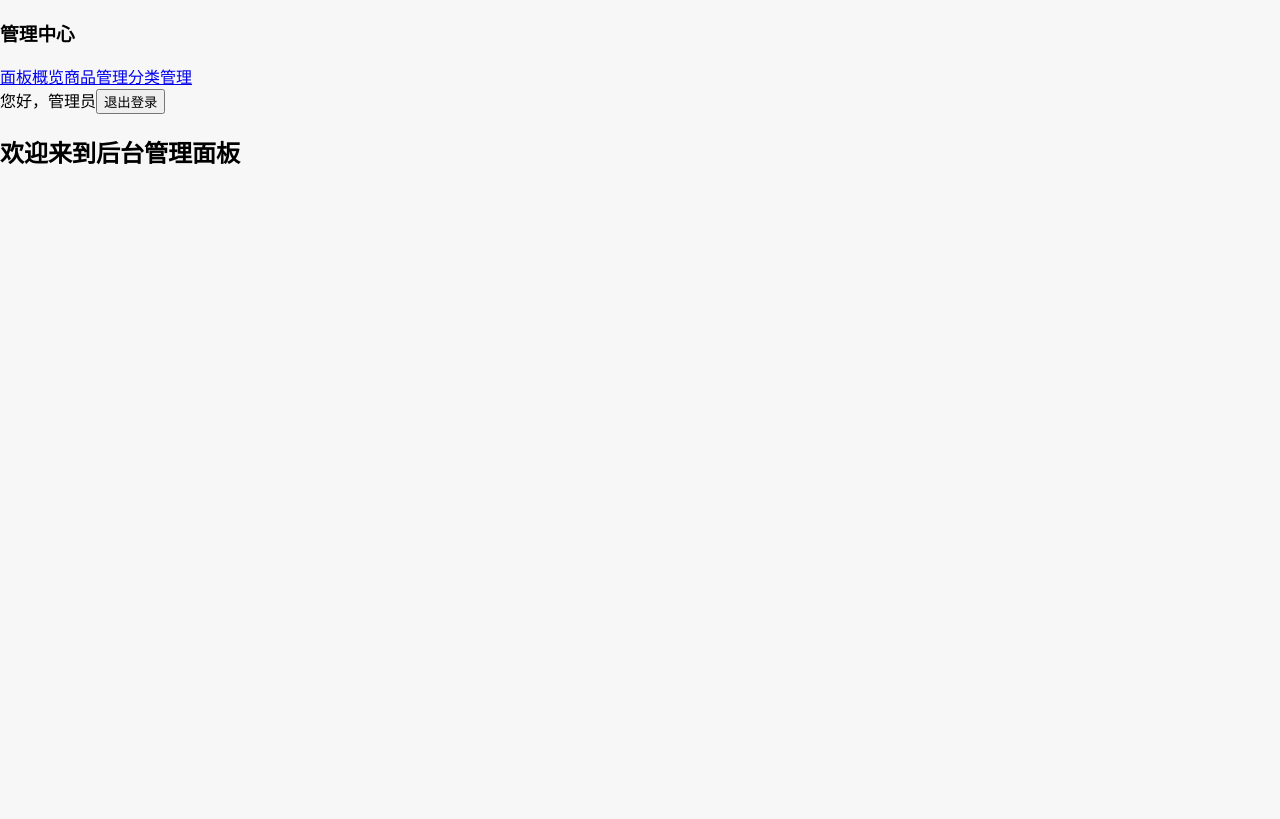
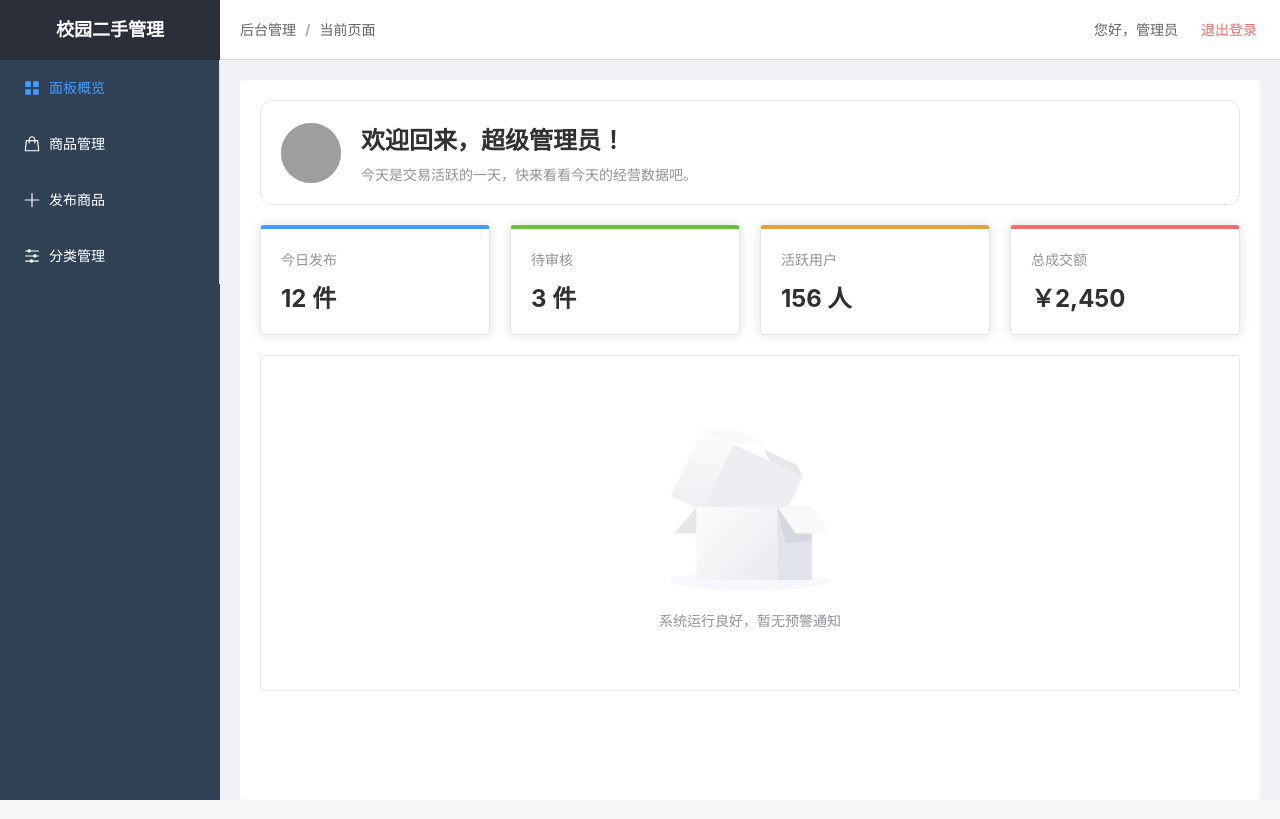
Before and after one commit to Sucayyyyyy/Campus-Secondhand-Platform, a Vue app: page /admin/dashboard in a window 1280 px wide. Built offline with nearby package versions, Linux system fonts and the light colour scheme; sample sign-in values are in the browser's storage; grey boxes are pictures that could not be loaded.

Commit message:
feat: 完成后台管理系统骨架，修复登录路由守卫，新增发布商品表单

```diff
--- a/package.json
+++ b/package.json
@@ -14,7 +14,9 @@
     "format": "prettier --write --experimental-cli src/"
   },
   "dependencies": {
+    "@element-plus/icons-vue": "^2.3.2",
     "axios": "^1.13.2",
+    "element-plus": "^2.12.0",
     "pinia": "^3.0.4",
     "vue": "^3.5.25",
     "vue-router": "^4.6.3"
--- a/src/main.js
+++ b/src/main.js
@@ -2,11 +2,13 @@ import { createApp } from 'vue'
 import App from './App.vue'
 import router from './router'
 import { createPinia } from 'pinia'
+import ElementPlus from 'element-plus'
+import 'element-plus/dist/index.css'
 
 const app = createApp(App)
 const pinia = createPinia();
 
 app.use(pinia);
 app.use(router)
-
+app.use(ElementPlus) // 挂载插件
 app.mount('#app')
--- a/src/router/index.js
+++ b/src/router/index.js
@@ -1,48 +1,59 @@
 import { createRouter, createWebHistory } from 'vue-router'
-
 import { useAuthStore } from '@/stores/auth';
 
-
 const routes = [
-  // 前台首页
+  // 1. 根路径：显式处理跳转
   {
     path: '/',
+    name: 'Root',
+    redirect: to => {
+      const token = localStorage.getItem('campus_user_token');
+      // 如果有 token 就去后台，没 token 就去登录
+      return token ? '/admin/dashboard' : '/admin/login';
+    }
+  },
+  // 2. 前台首页
+  {
+    path: '/home',
     name: 'Home',
-    component: () => import('@/views/front/Home.vue')
+    component: () => import('@/views/front/Home.vue'),
+    meta: { requiresAuth: true }
   },
-
-  // **新增：商品详情页**
+  // 3. 商品详情页
   {
-    path: '/detail/:id', // 使用动态参数 :id 来匹配商品ID
+    path: '/detail/:id',
     name: 'ProductDetail',
     component: () => import('@/views/front/ProductDetail.vue')
   },
-  // 后台登录页
+  // 4. 后台登录页
   {
     path: '/admin/login',
     name: 'AdminLogin',
     component: () => import('@/views/admin/AdminLogin.vue')
   },
-  // 后台管理面板
+  // 5. 后台管理面板
   {
     path: '/admin',
     name: 'Admin',
     component: () => import('@/views/admin/AdminLayout.vue'),
-    redirect: '/admin/dashboard', // 访问 /admin 自动重定向
-    meta: { requiresAuth: true }, // 整个后台区域都需要权限
+    redirect: '/admin/dashboard',
+    meta: { requiresAuth: true },
     children: [
       {
         path: 'dashboard',
         name: 'AdminDashboard',
         component: () => import('@/views/admin/Dashboard.vue'),
       },
-      // 商品管理路由 (引用了您刚刚创建的占位符文件)
+      {
+        path: 'add-product',
+        name: 'AddProduct',
+        component: () => import('@/views/admin/AddProduct.vue'),
+      },
       {
         path: 'products',
         name: 'ProductManagement',
         component: () => import('@/views/admin/ProductManagement.vue'),
       },
-      // 分类管理路由 (引用了您刚刚创建的占位符文件)
       {
         path: 'categories',
         name: 'CategoryManagement',
@@ -50,7 +61,6 @@ const routes = [
       },
     ]
   }
-
 ];
 
 const router = createRouter({
@@ -58,35 +68,39 @@ const router = createRouter({
   routes: routes,
 })
 
-// 引入一个全局变量来存储 authStore，确保它只实例化一次
-let authStore;
+// 全局前置守卫
 router.beforeEach((to, from, next) => {
-  // 1. 【核心修复】：在守卫第一次执行时才实例化 Store
-  if (!authStore) {
-    authStore = useAuthStore();
+  const authStore = useAuthStore();
+
+  // 统一获取登录状态
+  const token = localStorage.getItem('campus_user_token');
+  const isLoggedIn = authStore.isLoggedIn || !!token;
+
+  // 核心逻辑修改：
+  // 1. 如果去的是根路径 "/"
+  if (to.path === '/') {
+    if (isLoggedIn) {
+      next({ name: 'AdminDashboard' });
+    } else {
+      next({ name: 'AdminLogin' });
+    }
+    return; // 必须 return，否则会执行下面的 next() 导致重复
   }
 
-  // 检查目标路由是否需要认证（我们使用 meta: { requiresAuth: true } 标记）
   const requiresAuth = to.matched.some(record => record.meta.requiresAuth);
 
-  // 检查用户是否已登录
-  const isLoggedIn = authStore.isLoggedIn;
-
-  // 场景 1: 目标路由需要登录权限，但用户未登录
+  // 场景 A: 访问受限页面且未登录
   if (requiresAuth && !isLoggedIn) {
-    // 重定向到登录页
     next({ name: 'AdminLogin' });
-
-  // 场景 2: 用户已登录，但尝试访问登录页
-  } else if (isLoggedIn && to.name === 'AdminLogin') {
-    // 阻止访问登录页，跳转到管理面板
+  }
+  // 场景 B: 已登录用户尝试去登录页
+  else if (to.name === 'AdminLogin' && isLoggedIn) {
     next({ name: 'AdminDashboard' });
-
-  // 场景 3: 正常放行
-  } else {
+  }
+  // 场景 C: 正常放行
+  else {
     next();
   }
 });
 
-
-export default router
+export default router;
--- a/src/stores/auth.js
+++ b/src/stores/auth.js
@@ -1,49 +1,60 @@
 import { defineStore } from 'pinia';
-import { userLogin, getUserProfile } from '@/api/user'; // 导入API
+// 【修正 1】：导入时使用 as 起别名，避免和下面的 login action 同名冲突
+import { login as loginApi, getUserProfile } from '@/api/user';
 
-// 假设我们使用localStorage来保持登录状态
+
 const TOKEN_KEY = 'campus_user_token';
 const USER_INFO_KEY = 'campus_user_info';
 
 export const useAuthStore = defineStore('auth', {
-    state: () => ({
-        token: localStorage.getItem(TOKEN_KEY) || null, // 从本地存储加载Token
-        userInfo: JSON.parse(localStorage.getItem(USER_INFO_KEY)) || null, // 从本地存储加载用户信息
-        isLoggedIn: !!localStorage.getItem(TOKEN_KEY), // 根据Token判断是否登录
-    }),
+   state: () => {
+        // 1. 先把字符串取出来
+        const savedUserInfo = localStorage.getItem(USER_INFO_KEY);
+
+        return {
+            token: localStorage.getItem(TOKEN_KEY) || null,
+            // 2. 【核心修复】：增加逻辑判断，只有当字符串存在且不是 "undefined" 时才解析
+            userInfo: (savedUserInfo && savedUserInfo !== "undefined")
+                       ? JSON.parse(savedUserInfo)
+                       : null,
+            isLoggedIn: !!localStorage.getItem(TOKEN_KEY),
+        };
+    },
 
     actions: {
-        /**
-         * 处理用户登录逻辑
-         * @param {string} username
-         * @param {string} password
-         */
         async login(username, password) {
             try {
-                // 调用后端登录接口
-                const response = await userLogin({ username, password });
+                // 【修正 2】：使用别名调用 API 接口
+                // 这里的 res 结构取决于你在 axios 拦截器里的设置
+                const res = await loginApi({ username, password });
 
-                // 【重要】根据后端实际返回结构调整
-                // 假设后端返回 { token: '...', user: { id: 1, name: '管理员' } }
-                const { token, user } = response.data;
+                // 【修正 3】：健壮性处理
+                // 如果后端返回的是 { success, token, user }，直接解构 res.data
+                // 如果 axios 拦截器已经 return 了 response.data，则直接解构 res
+                const data = res.data || res;
+                const { token, user } = data;
 
-                // 存储状态到 Store 和本地存储
+                if (!token) {
+                    throw new Error('登录响应中未获取到 Token');
+                }
+
+                // 3. 存储状态到 Store
                 this.token = token;
                 this.userInfo = user;
                 this.isLoggedIn = true;
 
+                // 4. 存储到本地（统一使用常量 TOKEN_KEY）
                 localStorage.setItem(TOKEN_KEY, token);
                 localStorage.setItem(USER_INFO_KEY, JSON.stringify(user));
 
-                return true; // 登录成功
+                return true;
             } catch (error) {
-                this.logout(); // 登录失败时清除状态
-                console.error('登录失败:', error);
-                throw error; // 抛出错误给组件处理
+                this.logout();
+                console.error('Store 登录失败:', error);
+                throw error;
             }
         },
 
-        // 登出操作
         logout() {
             this.token = null;
             this.userInfo = null;
@@ -52,16 +63,16 @@ export const useAuthStore = defineStore('auth', {
             localStorage.removeItem(USER_INFO_KEY);
         },
 
-        // 获取用户详情（待实现接口）
         async fetchProfile() {
             if (!this.token) return;
             try {
                 const response = await getUserProfile();
-                this.userInfo = response.data; // 更新 Store 中的用户信息
-                localStorage.setItem(USER_INFO_KEY, JSON.stringify(response.data));
+                const data = response.data || response;
+                this.userInfo = data;
+                localStorage.setItem(USER_INFO_KEY, JSON.stringify(data));
             } catch (error) {
                 console.error('获取用户信息失败', error);
-                this.logout(); // 获取失败可能需要强制登出
+                this.logout();
             }
         }
     }
--- /dev/null
+++ b/src/views/admin/AddProduct.vue
@@ -0,0 +1,104 @@
+<template>
+  <div class="add-product-container">
+    <el-card>
+      <template #header>
+        <div class="card-header">
+          <span>发布新商品</span>
+        </div>
+      </template>
+
+      <el-form :model="productForm" :rules="rules" ref="formRef" label-width="100px">
+        <el-form-item label="商品名称" prop="title">
+          <el-input v-model="productForm.title" placeholder="请输入商品名称，如：九成新考研数学资料" />
+        </el-form-item>
+
+        <el-form-item label="商品分类" prop="categoryId">
+          <el-select v-model="productForm.categoryId" placeholder="请选择分类">
+            <el-option label="数码产品" value="1" />
+            <el-option label="图书教材" value="2" />
+            <el-option label="生活用品" value="3" />
+            <el-option label="运动器材" value="4" />
+          </el-select>
+        </el-form-item>
+
+        <el-form-item label="商品价格" prop="price">
+          <el-input-number v-model="productForm.price" :precision="2" :step="0.1" :min="0" />
+          <span style="margin-left: 10px">元</span>
+        </el-form-item>
+
+        <el-form-item label="详细描述" prop="description">
+          <el-input v-model="productForm.description" type="textarea" rows="4" placeholder="请输入成色、购买渠道、是否有瑕疵等..." />
+        </el-form-item>
+
+        <el-form-item label="商品图片">
+          <el-upload
+            action="#"
+            list-type="picture-card"
+            :auto-upload="false"
+            :limit="3"
+          >
+            <el-icon><Plus /></el-icon>
+          </el-upload>
+        </el-form-item>
+
+        <el-form-item>
+          <el-button type="primary" @click="submitForm" :loading="loading">立即发布</el-button>
+          <el-button @click="resetForm">重置</el-button>
+        </el-form-item>
+      </el-form>
+    </el-card>
+  </div>
+</template>
+
+<script setup>
+import { ref, reactive } from 'vue'
+import { ElMessage } from 'element-plus'
+import { Plus } from '@element-plus/icons-vue'
+
+const formRef = ref(null)
+const loading = ref(false)
+
+const productForm = reactive({
+  title: '',
+  categoryId: '',
+  price: 0,
+  description: ''
+})
+
+const rules = {
+  title: [{ required: true, message: '请输入商品名称', trigger: 'blur' }],
+  categoryId: [{ required: true, message: '请选择分类', trigger: 'change' }],
+  price: [{ required: true, message: '请输入价格', trigger: 'blur' }],
+  description: [{ required: true, message: '请输入商品描述', trigger: 'blur' }]
+}
+
+const submitForm = async () => {
+  if (!formRef.value) return
+  await formRef.value.validate((valid) => {
+    if (valid) {
+      loading.ref = true
+      // 模拟后端请求
+      setTimeout(() => {
+        console.log('提交的数据：', productForm)
+        ElMessage.success('商品发布成功！')
+        loading.ref = false
+        resetForm()
+      }, 1000)
+    }
+  })
+}
+
+const resetForm = () => {
+  formRef.value.resetFields()
+}
+</script>
+
+<style scoped>
+.add-product-container {
+  max-width: 800px;
+  margin: 0 auto;
+}
+.card-header {
+  font-weight: bold;
+}
+</style>
--- a/src/views/admin/AdminLayout.vue
+++ b/src/views/admin/AdminLayout.vue
@@ -1,30 +1,61 @@
 <template>
-  <div class="admin-layout">
-    <aside class="sidebar">
-      <h3>管理中心</h3>
-      <nav>
-        <router-link to="/admin/dashboard" active-class="active">面板概览</router-link>
-        <router-link to="/admin/products" active-class="active">商品管理</router-link>
-        <router-link to="/admin/categories" active-class="active">分类管理</router-link>
-      </nav>
-    </aside>
+  <el-container class="layout-container">
+    <el-aside width="220px" class="sidebar">
+      <div class="logo">校园二手管理</div>
+      <el-menu
+        default-active="/admin/dashboard"
+        class="el-menu-vertical"
+        background-color="#304156"
+        text-color="#fff"
+        active-text-color="#409EFF"
+        router
+      >
+        <el-menu-item index="/admin/dashboard">
+          <el-icon><Menu /></el-icon>
+          <span>面板概览</span>
+        </el-menu-item>
+        <el-menu-item index="/admin/products">
+          <el-icon><Goods /></el-icon>
+          <span>商品管理</span>
+        </el-menu-item>
+        <el-menu-item index="/admin/add-product">
+          <el-icon><Plus /></el-icon>
+          <span>发布商品</span>
+        </el-menu-item>
+        <el-menu-item index="/admin/categories">
+          <el-icon><Operation /></el-icon>
+          <span>分类管理</span>
+        </el-menu-item>
+      </el-menu>
+    </el-aside>
 
-    <div class="main-content">
-      <header class="header">
-        <span class="welcome-msg">您好，{{ authStore.userInfo?.name || '管理员' }}</span>
-        <button @click="handleLogout" class="logout-btn">退出登录</button>
-      </header>
+    <el-container>
+      <el-header class="header">
+        <div class="header-left">
+          <el-breadcrumb separator="/">
+            <el-breadcrumb-item>后台管理</el-breadcrumb-item>
+            <el-breadcrumb-item>当前页面</el-breadcrumb-item>
+          </el-breadcrumb>
+        </div>
+        <div class="header-right">
+          <span class="user-name">您好，{{ authStore.userInfo?.username || '管理员' }}</span>
+          <el-button type="danger" link @click="handleLogout">退出登录</el-button>
+        </div>
+      </el-header>
 
-      <main class="page-content">
-        <router-view />
-      </main>
-    </div>
-  </div>
+      <el-main class="main-body">
+        <div class="app-container">
+          <router-view /> </div>
+      </el-main>
+    </el-container>
+  </el-container>
 </template>
 
 <script setup>
 import { useRouter } from 'vue-router';
 import { useAuthStore } from '@/stores/auth';
+// 导入图标
+import { Menu, Goods, Plus, Operation } from '@element-plus/icons-vue';
 
 const router = useRouter();
 const authStore = useAuthStore();
@@ -36,7 +67,41 @@ const handleLogout = () => {
 </script>
 
 <style scoped>
-.admin-layout { /* ... 样式 ... */ }
-.sidebar { /* ... 样式 ... */ }
-/* ... 其他样式 ... */
+.layout-container {
+  height: 100vh;
+}
+.sidebar {
+  background-color: #304156;
+}
+.logo {
+  height: 60px;
+  line-height: 60px;
+  text-align: center;
+  color: #fff;
+  font-weight: bold;
+  font-size: 18px;
+  background-color: #2b2f3a;
+}
+.header {
+  background-color: #fff;
+  display: flex;
+  justify-content: space-between;
+  align-items: center;
+  border-bottom: 1px solid #dcdfe6;
+}
+.main-body {
+  background-color: #f0f2f5;
+  padding: 20px;
+}
+.app-container {
+  background-color: #fff;
+  padding: 20px;
+  border-radius: 4px;
+  min-height: calc(100vh - 120px);
+}
+.user-name {
+  margin-right: 20px;
+  font-size: 14px;
+  color: #606266;
+}
 </style>
--- a/src/views/admin/AdminLogin.vue
+++ b/src/views/admin/AdminLogin.vue
@@ -2,7 +2,7 @@
   <div class="login-page">
     <div class="login-card">
 
-      <h2 class="title">{{ isLoginMode ? '管理员登录' : '管理员注册' }}</h2>
+      <h2 class="title">{{ isLoginMode ? '校园二手平台登录' : '管理员注册' }}</h2>
 
       <form @submit.prevent="isLoginMode ? login() : register()">
 
--- a/src/views/admin/Dashboard.vue
+++ b/src/views/admin/Dashboard.vue
@@ -1,4 +1,45 @@
 <template>
-  <div class="dashboard-page"><h2>欢迎来到后台管理面板</h2></div>
+  <div class="dashboard-content">
+    <el-card class="welcome-card" shadow="hover">
+      <div class="welcome-box">
+        <el-avatar :size="60" src="https://cube.elemecdn.com/0/88/03b0d39583f48206768a7534e55bcpng.png" />
+        <div class="welcome-text">
+          <h2>欢迎回来，超级管理员！</h2>
+          <p>今天是交易活跃的一天，快来看看今天的经营数据吧。</p>
+        </div>
+      </div>
+    </el-card>
+
+    <el-row :gutter="20" class="stat-row">
+      <el-col :span="6" v-for="item in stats" :key="item.title">
+        <el-card shadow="always" class="stat-card" :style="{ borderTop: '4px solid ' + item.color }">
+          <div class="stat-title">{{ item.title }}</div>
+          <div class="stat-value">{{ item.value }}</div>
+        </el-card>
+      </el-col>
+    </el-row>
+
+    <el-card shadow="never">
+      <el-empty description="系统运行良好，暂无预警通知" />
+    </el-card>
+  </div>
 </template>
-<script setup></script>
+
+<script setup>
+const stats = [
+  { title: '今日发布', value: '12 件', color: '#409EFF' },
+  { title: '待审核', value: '3 件', color: '#67C23A' },
+  { title: '活跃用户', value: '156 人', color: '#E6A23C' },
+  { title: '总成交额', value: '￥2,450', color: '#F56C6C' }
+];
+</script>
+
+<style scoped>
+.welcome-card { margin-bottom: 20px; border-radius: 12px; }
+.welcome-box { display: flex; align-items: center; gap: 20px; }
+.welcome-text h2 { margin: 0 0 8px 0; color: #303133; }
+.welcome-text p { margin: 0; color: #909399; font-size: 14px; }
+.stat-row { margin-bottom: 20px; }
+.stat-title { color: #909399; font-size: 14px; margin-bottom: 10px; }
+.stat-value { font-size: 24px; font-weight: bold; color: #303133; }
+</style>
```
Also changed, not shown: src/api/user.js (+38 -1 lines), src/stores/product.js (+18 -0 lines), src/views/admin/ProductPublish.vue (added, +47 -0 lines), 1 other file (tests, documents, lock files or other folders).
